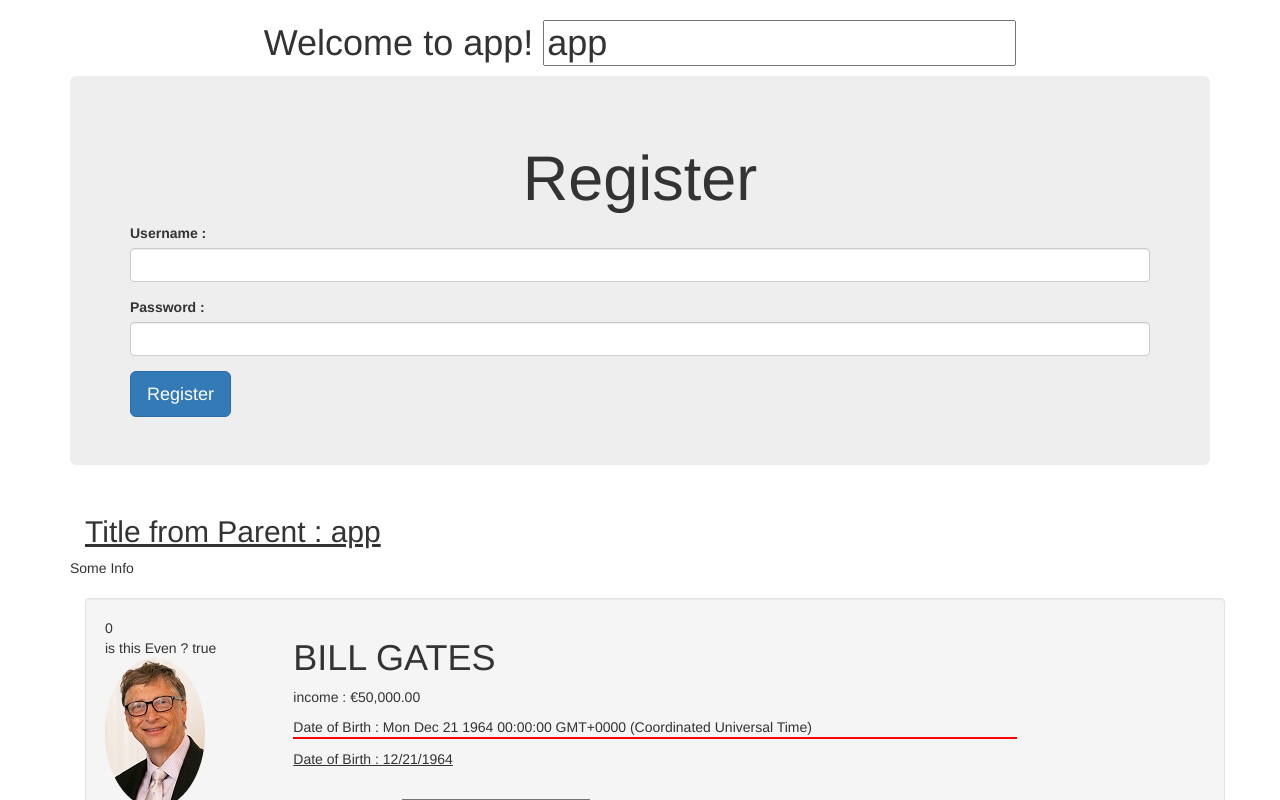
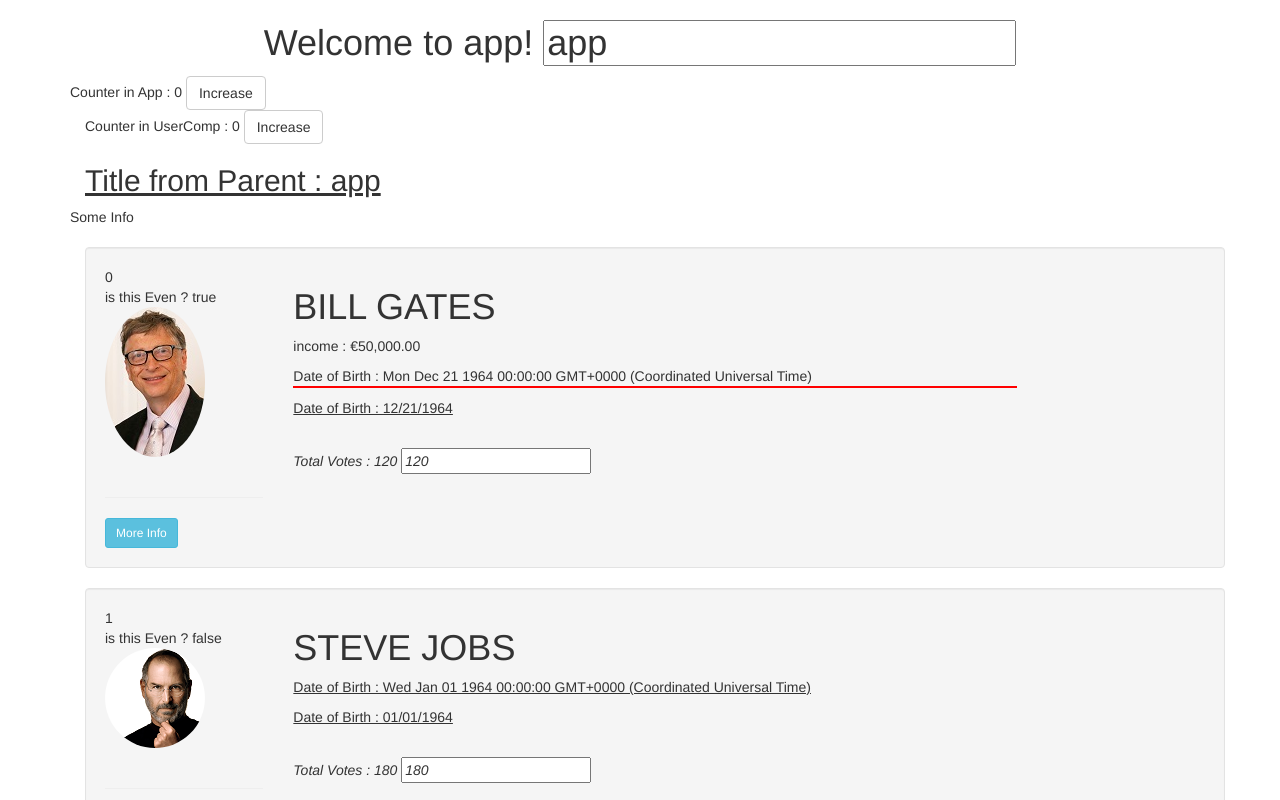
Before and after one commit to synergy2411/soc-gen-app, an Angular app: page / in a window 1280 px wide. Shown: the top 800 px of the page. Built offline with nearby package versions, Linux system fonts and the light colour scheme.

Commit message:
service added

```diff
--- a/src/app/app.component.html
+++ b/src/app/app.component.html
@@ -14,8 +14,13 @@
   <app-login></app-login>
 </div> -->
 
+<!-- <div class="container">
+  <app-register></app-register>
+</div> -->
+
 <div class="container">
-  <app-register></app-register>
+  Counter in App : {{ userService.counter}}
+  <button class="btn btn-default" (click)="increase()"> Increase</button>
 </div>
 
  <div class="container">
--- a/src/app/app.component.ts
+++ b/src/app/app.component.ts
@@ -1,6 +1,7 @@
 import { Component } from '@angular/core';
 import { User } from './model/user';
-import { USER_DATA } from './data/mock';
+import { UserService } from './services/user.service';
+// import { USER_DATA } from './data/mock';
 
 @Component({
   selector: 'app-root',
@@ -12,7 +13,12 @@
   headerInfo = "Some Info";
   users : User[] ;
 
+  constructor(public userService : UserService){}
+  increase(){
+    this.userService.counter++;
+  }
   ngOnInit(){
-    this.users = USER_DATA;
+    // this.users = USER_DATA;
+    this.users = this.userService.getUserData();
   }
 }
--- a/src/app/app.module.ts
+++ b/src/app/app.module.ts
@@ -12,6 +12,7 @@
 import { FilterPipe } from './pipes/filter.pipe';
 import { LoginComponent } from './auth/login/login.component';
 import { RegisterComponent } from './auth/register/register.component';
+import { UserService } from './services/user.service';
 
 
 @NgModule({
@@ -32,7 +33,7 @@
     FormsModule,
     ReactiveFormsModule
   ],
-  providers: [],
+  providers: [ UserService ],
   bootstrap: [AppComponent]
 })
 export class AppModule { }
--- /dev/null
+++ b/src/app/services/user.service.ts
@@ -0,0 +1,10 @@
+import { Injectable } from '@angular/core';
+import { USER_DATA } from '../data/mock';
+
+@Injectable()
+export class UserService {
+    counter : number = 0;
+    getUserData(){
+        return USER_DATA;
+    }
+}
--- a/src/app/user/user.component.html
+++ b/src/app/user/user.component.html
@@ -1,3 +1,9 @@
+
+<div class="container">
+    Counter in UserComp : {{ userService.counter}}
+    <button class="btn btn-default" (click)="increase()"> Increase</button>
+  </div>
+
 
 <div class="container">
 <h2>Title from Parent : {{ title }}</h2>
--- a/src/app/user/user.component.ts
+++ b/src/app/user/user.component.ts
@@ -10,12 +10,14 @@
     OnDestroy,
     SimpleChanges} from '@angular/core';
 import { User } from '../model/user';
+import { UserService } from '../services/user.service';
 
 @Component({
     selector : 'app-user',
     // template : `<h2>User Component Loaded Successfully!</h2>`
     templateUrl : './user.component.html',
-    styleUrls : [`./user.component.css`]
+    styleUrls : [`./user.component.css`],
+    providers : [UserService]
     // styles : [`
     //     h2{
     //         color : darkblue;
@@ -43,7 +45,10 @@
         this.myBorderStyle.decoration = false;
         alert(`${user.firstName} is working with ${user.company}!!!`);
     }
-    constructor(){
+    increase(){
+        this.userService.counter++;
+    }
+    constructor(public userService : UserService){
         console.log("constructor");
     }
     ngOnChanges(changes : SimpleChanges){
```
